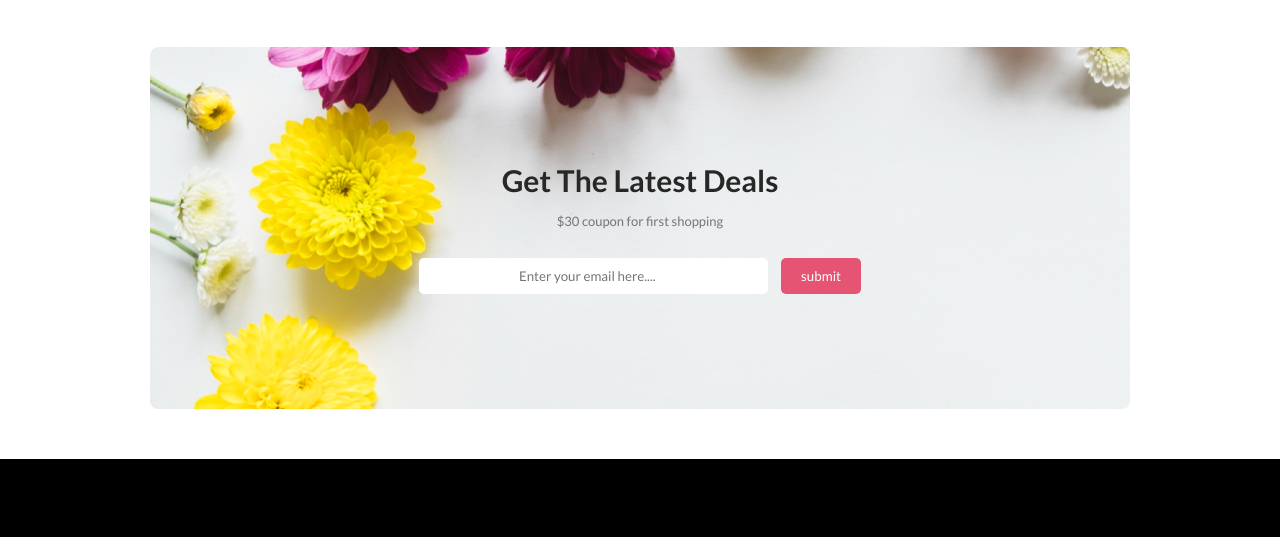
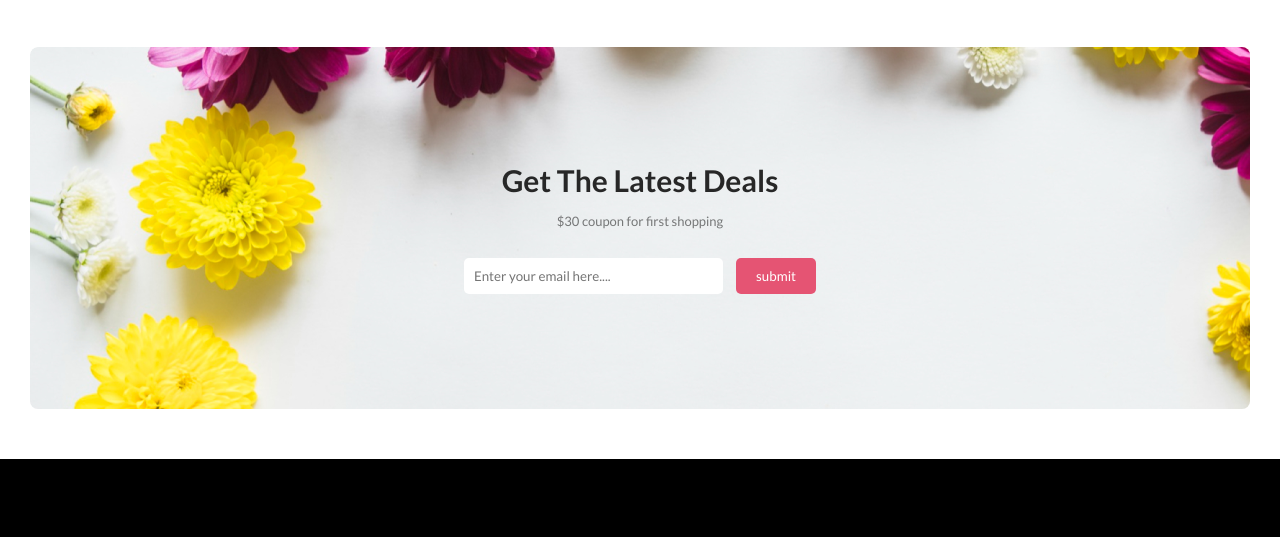
Before and after one commit to gsmkawsar/flower-shop, a plain HTML site: page index.html in a window 1280 px wide. Shown: the part 2128-2665 px from the top of the page. Drawn offline with Linux system fonts and the light colour scheme.

Commit message:
error fixed

```diff
--- a/style.css
+++ b/style.css
@@ -237,15 +237,13 @@ justify-content: center
 
 /* Email form */
 .email-form{
-
-    align-items: center;
     justify-content: center;
     background-image: url("./image/Rectangle\ 9.png") ;
-    margin: 50px 150px 50px 150px;
+    margin: 50px 30px 50px 30px;
     text-align: center;
     padding: 100px;
     border-radius: 8px;
-
+    background-repeat: no-repeat;
 }
 
 .form-titel{
@@ -254,7 +252,6 @@ justify-content: center
     font-size: 30px;
     font-weight: 800;
     margin-top: 15px;
-
 }
 
 .from-discirption{
@@ -263,12 +260,9 @@ justify-content: center
     color: rgba(39, 39, 39, 0.60);
     margin-top: 15px;
     margin-bottom: 15px;
-
 }
 
-
 .btn-submit{
-
     padding: 10px 20px;
     background-color: #E55473;
     color: white;
@@ -278,11 +272,12 @@ justify-content: center
 }
 
 .btn-email{
-    padding: 10px 100px ;
+    padding: 10px 100px 10px 10px ;
     border-radius: 5px;
     margin-bottom: 15px;
     border: 0;
     margin-right: 10px;
+
 }
 
 
```
Also changed, not shown: index.html (+0 -2 lines).
